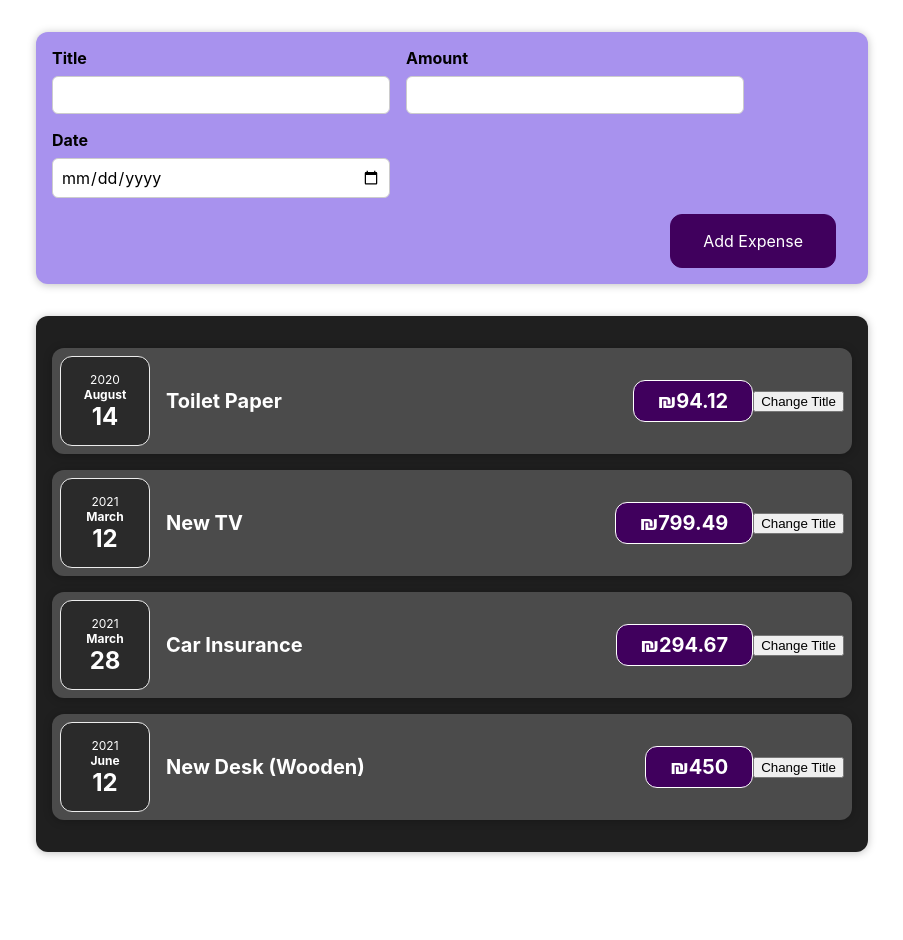
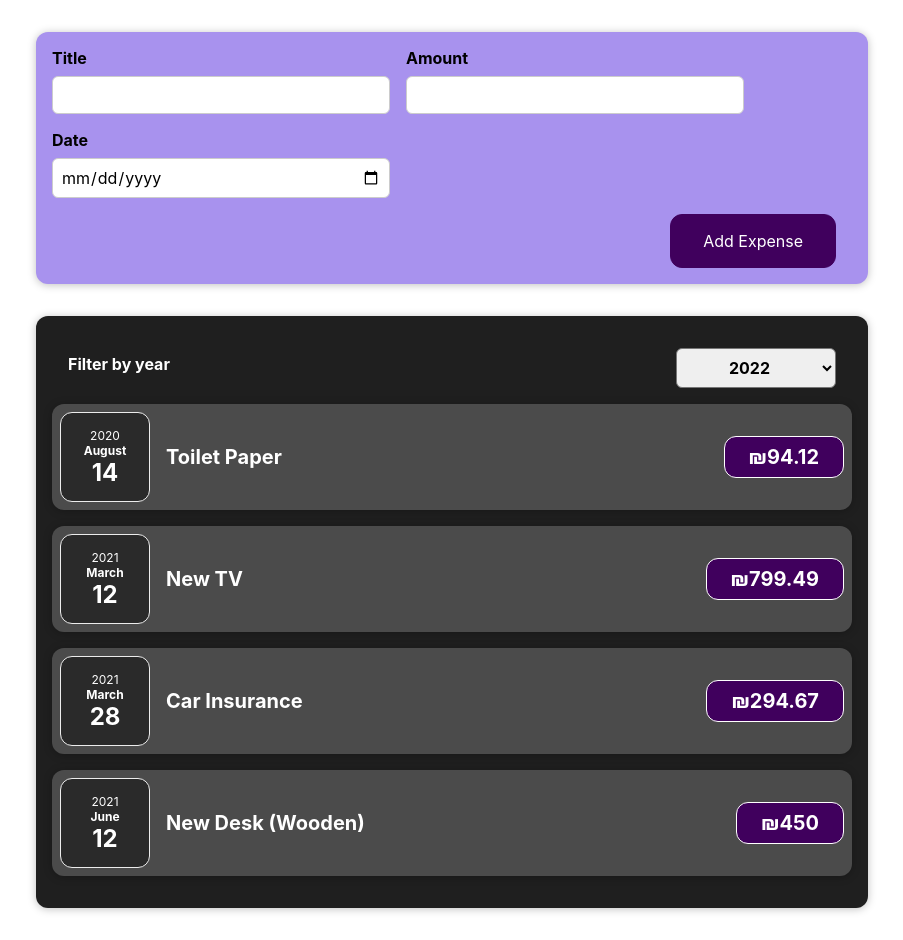
Before and after one commit to yehnet/ExpenseTracker, a React (Create React App) app: page / in a window 1280 px wide. Shown: the whole page, without its empty margins (188-1091 px from the left). Before the commit the page ends 884 px from the top, so only its background shows below. Built offline with nearby package versions, Linux system fonts and the light colour scheme.

Commit message:
Add Expenses Filter

```diff
--- a/src/components/Expenses/ExpenseItem.js
+++ b/src/components/Expenses/ExpenseItem.js
@@ -1,24 +1,17 @@
-import React, { useState } from "react";
+import React from "react";
 
 import "./ExpenseItem.css";
 import ExpenseDate from "./ExpenseDate";
 import Card from "../UI/Card";
 
 function ExpenseItem(props) {
-  const [title, setTitle] = useState(props.title);
-
-  const clickHandler = () => {
-    setTitle("Updated!");
-  };
-
   return (
     <Card className="expense-item">
       <ExpenseDate date={props.date} />
       <div className="expense-item__description">
-        <h2>{title}</h2>
+        <h2>{props.title}</h2>
         <div className="expense-item__price">₪{props.amount}</div>
       </div>
-      <button onClick={clickHandler}>Change Title</button>
     </Card>
   );
 }
--- a/src/components/Expenses/Expenses.js
+++ b/src/components/Expenses/Expenses.js
@@ -1,10 +1,23 @@
+import React, { useState } from "react";
+
 import ExpenseItem from "./ExpenseItem";
+import ExpensesFilter from "./ExpensesFilter";
 import Card from "../UI/Card";
 import "./Expenses.css";
 
 function Expenses(props) {
+  const [filteredYear, setFilteredYear] = useState("2022");
+
+  const filterChangeHandler = (selectedYear) => {
+    setFilteredYear(selectedYear);
+  };
+
   return (
     <Card className="expenses">
+      <ExpensesFilter
+        selected={filteredYear}
+        onChangeFilter={filterChangeHandler}
+      />
       <ExpenseItem
         title={props.items[0].title}
         amount={props.items[0].amount}
--- /dev/null
+++ b/src/components/Expenses/ExpensesFilter.css
@@ -0,0 +1,24 @@
+.expenses-filter {
+    color: white;
+    padding: 0 1rem;
+}
+
+.expenses-filter__control {
+    display: flex;
+    width: 100%;
+    align-items: center;
+    justify-content: space-between;
+    margin: 1rem 0;
+}
+
+.expenses-filter label {
+    font-weight: bold;
+    margin-bottom: 0.5rem;
+}
+
+.expenses-filter select {
+    font: inherit;
+    padding: 0.5rem 3rem;
+    font-weight: bold;
+    border-radius: 6px;
+}
--- /dev/null
+++ b/src/components/Expenses/ExpensesFilter.js
@@ -0,0 +1,24 @@
+import React from "react";
+
+import "./ExpensesFilter.css";
+
+function ExpensesFilter(props) {
+  const dropdownChangeHandler = (event) => {
+    props.onChangeFilter(event.target.value);
+  };
+  return (
+    <div className="expenses-filter">
+      <div className="expenses-filter__control">
+        <label>Filter by year</label>
+        <select value={props.selected} onChange={dropdownChangeHandler}>
+          <option value="2025">2025</option>
+          <option value="2024">2024</option>
+          <option value="2023">2023</option>
+          <option value="2022">2022</option>
+        </select>
+      </div>
+    </div>
+  );
+}
+
+export default ExpensesFilter;
```
